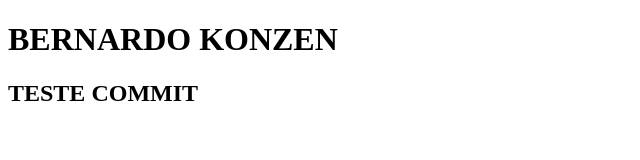
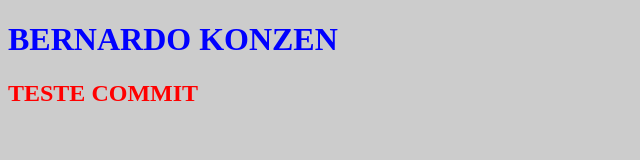
Before and after one commit to Konzen1990/i17_exemplo, a plain HTML site: page index.html in a window 1280 px wide. Shown: the whole page, without its empty margins (0-640 px from the left). Drawn offline with Linux system fonts and the light colour scheme.

Commit message:
adicionar estilo.css

```diff
--- /dev/null
+++ b/estilo.css
@@ -0,0 +1,11 @@
+body{
+		background:#CCC;
+}
+
+h1{
+		color:#00f;
+}
+
+h2{
+		color:#f00;
+}
--- a/index.html
+++ b/index.html
@@ -3,7 +3,7 @@
 	<head>
 		<title></title>
 		<meta charset="utf-8">
-
+		<link href="estilo.css" rel="stylesheet">
 	</head>
 
 	<body>
```
